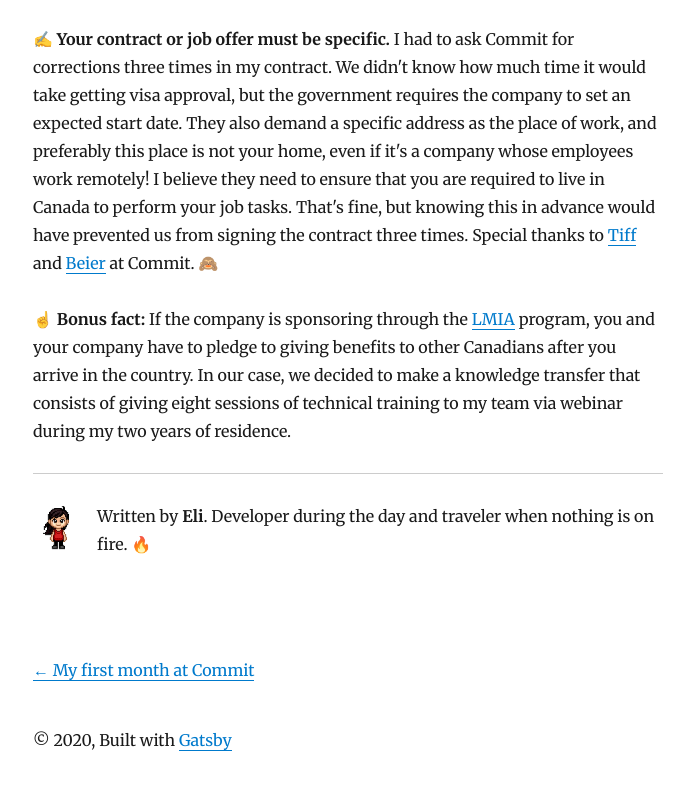
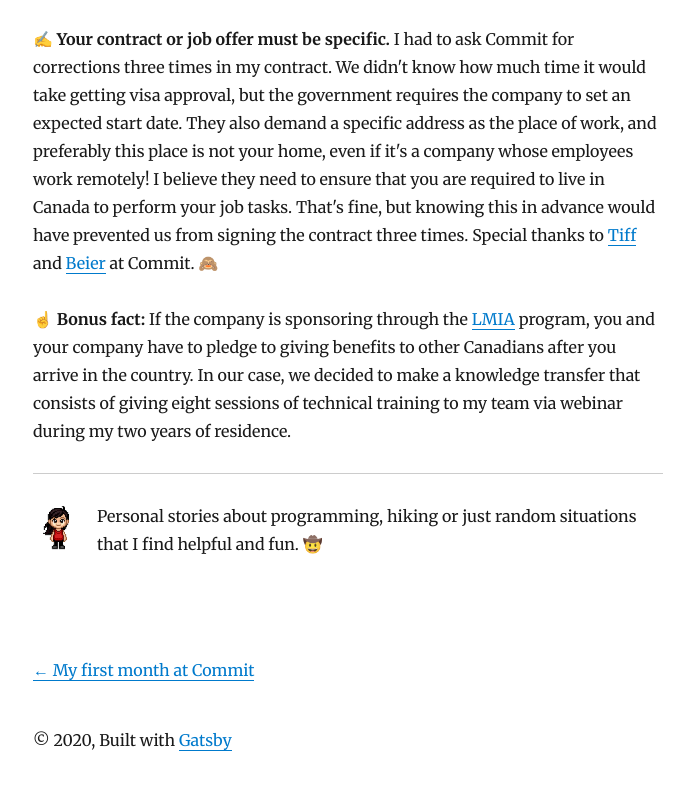
Before and after one commit to elianalopezv/blog-adventure, a Gatsby site: page /immigration-part-1/ in a window 1280 px wide. Shown: the part 1642-2432 px from the top of the page, without its empty margins (292-986 px from the left). Built offline with nearby package versions, Linux system fonts and the light colour scheme; Gatsby itself is replaced by a stand-in of ours; some packages are replaced by stand-ins of ours.

Commit message:
Update description and bio

```diff
--- a/content/blog/immigration-part-1/index.md
+++ b/content/blog/immigration-part-1/index.md
@@ -1,6 +1,6 @@
 ---
 title: I got a job offer in Canada. What comes next?
-date: "2020-12-05T18:53:00.000Z"
+date: "2020-12-15T11:56:00.000Z"
 description: "I'm in the midst of a relocation process since joining Commit as an Engineering Partner while living outside Canada. This is the first in a two-part series on my experiences moving to Canada from Colombia.
 "
 ---
--- a/gatsby-config.js
+++ b/gatsby-config.js
@@ -1,8 +1,8 @@
 module.exports = {
   siteMetadata: {
-    title: `My stories \u{1F5A5} \u{1F30E}`,
-    author: `Eli`,
-    description: `Fun coding and travel stories.`,
+    title: `\u{1F4BB} Eliana's Blog `,
+    author: `@elianalopezv`,
+    description: `Personal stories about programming, hiking or just random situations that I find helpful and fun \u{1F920}`,
     siteUrl: `https://blog.elianalopezv.com`,
     social: {
       instagram: `elianalopezv`,
--- a/src/components/bio.js
+++ b/src/components/bio.js
@@ -54,8 +54,7 @@ const Bio = () => {
         }}
       />
       <p>
-        Written by <strong>{author}</strong>. Developer during the day and
-        traveler when nothing is on fire. &#x1F525;
+      {"Personal stories about programming, hiking or just random situations that I find helpful and fun. \u{1F920}"}
       </p>
     </div>
   );
```
